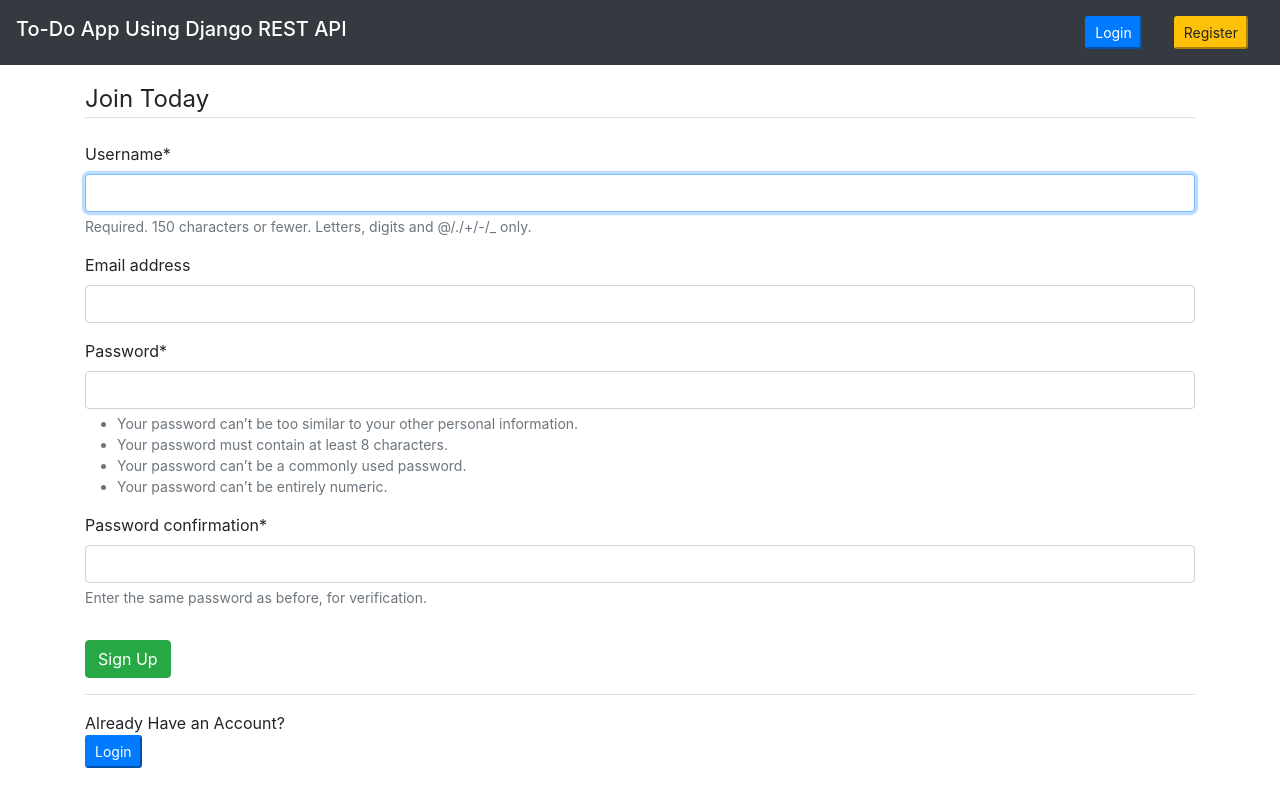
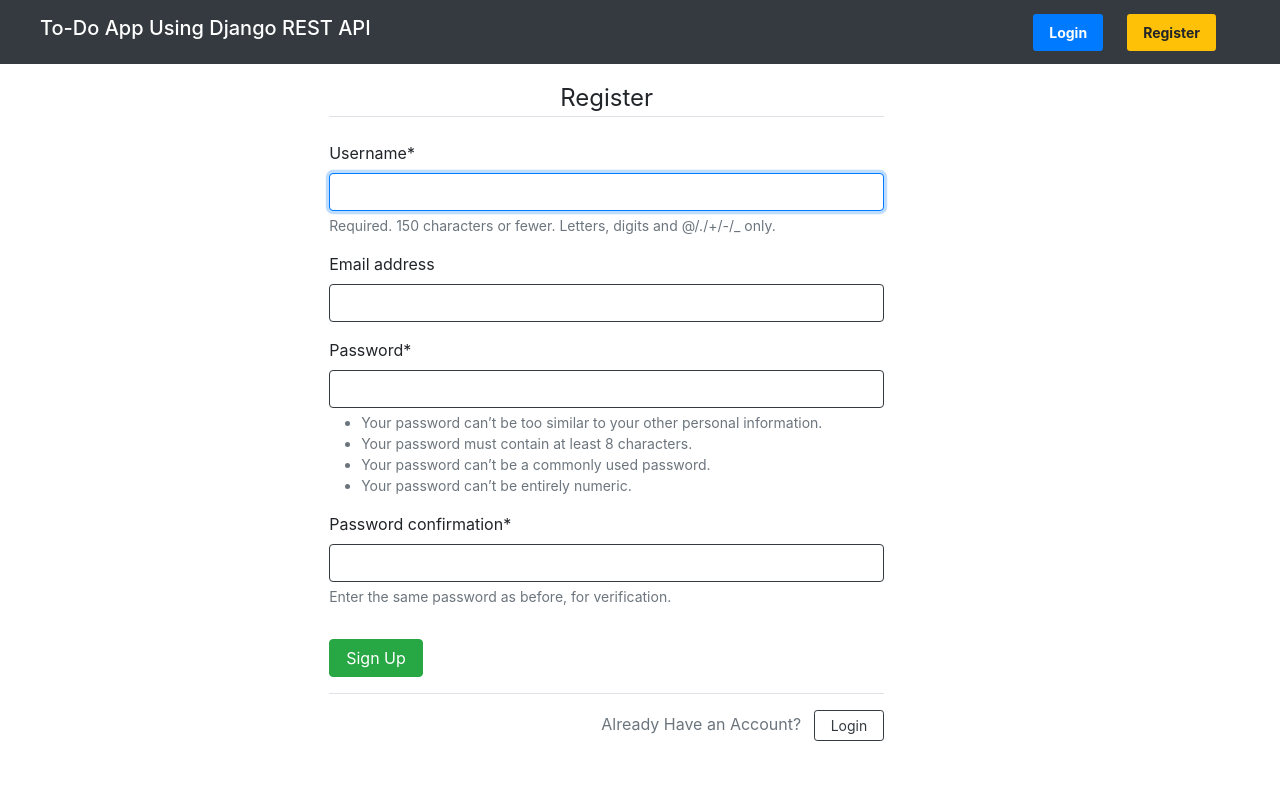
Before and after one commit to Gokulancv10/InternTask, a Django app: template todo/templates/todo/register.html in a window 1280 px wide. Run offline with Django 3.2, Linux system fonts and the light colour scheme; the template is opened without the code that fills it: values that come from a table or form of the project are taken from there, others are empty; parts of the project's set-up code (start-up, migrations or seed data) failed here and were passed over; some libraries are stand-ins or nearby versions.

Commit message:
Updated url configuration error.
- Also, updated Login and Register templates.

```diff
--- a/static/css/main.css
+++ b/static/css/main.css
@@ -1,6 +1,16 @@
 * {
     padding: 0;
     margin: 0;
+}
+
+.content-section {
+    width: 50% !important;
+    margin-left: 22%;
+    margin-right: 22%;
+}
+
+legend {
+    text-align: center;
 }
 
 button {
@@ -99,3 +109,11 @@
     font-family: Verdana, Geneva, Tahoma, sans-serif;
     font-weight: bold;
 }
+
+.form-control {
+    border: 1px solid #343a40 !important;
+}
+
+.form-control:focus {
+    border-color: #007bff !important;
+}
--- a/static/js/main.js
+++ b/static/js/main.js
@@ -320,7 +320,7 @@
                             }
                         })(taskItems[task]))
 
-                        if(taskItems[task].completed===true){
+                        if(taskItems[task].completed === true) {
                             $(`#task_${taskItems[task].id}`).removeClass("list-group-item-danger")
                             $(`#task_${taskItems[task].id}`).addClass("list-group-item-dark")
                             $(`#edit-task_${taskItems[task].id}`).remove()
@@ -428,7 +428,6 @@
 
             },
             error: function(err) {
-                alert("check the console for errors");
                 console.log(err);
             }
         })
--- a/todo/templates/todo/index.html
+++ b/todo/templates/todo/index.html
@@ -12,7 +12,7 @@
 </head>
 <body>
 	<nav class="navbar navbar-dark bg-dark">
-	    <h3 class="navbar-brand">To-Do App Using Django REST API</h3>
+	    <h3 class="navbar-brand ml-lg-4">To-Do App Using Django REST API</h3>
         {% if user.is_authenticated %}
         	<a class="nav-item nav-link" href="{% url 'logout' %}">
         		<button class="btn-sm btn-primary">
@@ -20,18 +20,14 @@
         		</button>
         	</a>
         {% else %}
-	        <section class="form-inline">
-	            <a class="nav-item nav-link" href="{% url 'login' %}">
-	            	<button class="btn-sm btn-primary">
-	            		Login
-	            	</button>
+	        <div class="form-inline">
+	            <a class="nav-item nav-link btn-sm btn-primary font-weight-bold" href="{% url 'login' %}">
+	            	Login
 	            </a>
-	            <a class="nav-item nav-link" href="{% url 'register' %}">
-	            	<button class="btn-sm btn-warning">
-	            		Register
-	            	</button>
+	            <a class="btn-sm btn-warning nav-item nav-link ml-lg-4 mr-lg-5 font-weight-bold" href="{% url 'register' %}">
+	            	Register
 	            </a>
-	        </section>
+	        </div>
         {% endif %}
 	</nav>
 	<div class="container mt-3">
--- a/todo/templates/todo/login.html
+++ b/todo/templates/todo/login.html
@@ -12,13 +12,15 @@
 
             </fieldset>
             <div class="form-group">
-                <button class="btn btn-info" type="submit">Login</button>
+                <button class="btn btn-sm btn-outline-danger px-lg-4" type="submit">Login</button>
             </div>
 
-            <div class="border-top pt-3">
+            <div class="border-top text-right pt-3">
                 <medium class="text-muted">
-                    Don't Have an Account? <a href="{% url 'register' %}" class="ml-2">
-                        <button class="btn-sm btn-outline-primary">Sign Up</button></a>
+                    Don't Have an Account?
+                    <a href="{% url 'register' %}" class="btn btn-sm btn-outline-success ml-2 px-lg-3">
+                        Sign Up
+                    </a>
                 </medium>
             </div>
         </form>
--- a/todo/templates/todo/main.html
+++ b/todo/templates/todo/main.html
@@ -2,14 +2,14 @@
 {% block content %}
 <div class="center-column" id="center-column">
     <h5 class="card-title" id="welcome" data-id={{ request.user.id }}>
-        Hello {{ request.user.username }}, Create your todo list's
+        Hello {{ request.user.username }}, Create your todo list
     </h5>
     <div id="addTodoForm">
         <form action="" method="">
             <div class="input-group-append">
                 <input type="text" class="title-input" required name="title" placeholder="e.g. Chemistry">
                 <button type="submit" class="form-control btn btn-primary mr-sm-2" id="addTodobtn">
-                    Submit
+                    Add Todo
                 </button>
             </div>
         </form>
@@ -23,7 +23,7 @@
                     Incomplete Todo Items
                 </h5>
                 <hr />
-                <div class="list-group flex-wrap" id="incompleteTodo">
+                <div class="list-group" id="incompleteTodo">
                 </div>
                 <hr>
                 <nav aria-label="..." id="incompletePagination">
--- a/todo/templates/todo/register.html
+++ b/todo/templates/todo/register.html
@@ -7,18 +7,21 @@
         <form action="" method="POST">
             {% csrf_token %}
             <fieldset class="form-group">
-                <legend class="border-bottom mb-4">Join Today</legend>
+                <legend class="border-bottom text-center mb-4">Register</legend>
                 {{ form | crispy }}
 
             </fieldset>
             <div class="form-group">
-                <button class="btn btn-success" type="submit">Sign Up</button>
+                <button class="btn btn-success px-lg-3" type="submit">Sign Up</button>
             </div>
         </form>
 
-        <div class="border-top pt-3">
-            <medium class="text">
-                Already Have an Account? <a href="{% url 'login' %}" class="ml-2"><button class="btn-sm btn-primary">Login</button></a>
+        <div class="border-top text-right pt-3">
+            <medium class="text-muted">
+                Already Have an Account?
+                <a href="{% url 'login' %}" class="btn btn-sm btn-outline-dark ml-2 px-lg-3">
+                    Login
+                </a>
             </medium>
         </div>
     </div>
--- a/todo/urls.py
+++ b/todo/urls.py
@@ -4,7 +4,7 @@
 from . import views
 
 urlpatterns = [
-    path('', views.list, name='home'),
+    path('', views.home, name='home'),
     path('register/', views.register, name='register'),
     path('login/', auth_views.LoginView.as_view(
         template_name='todo/login.html'), name='login'),
@@ -15,27 +15,21 @@
     path('api/', views.apiOverview, name="apiOverview"),
 
     # API for Todo items
-    path('api/todo-list/<int:todo_id>/',
-         views.todoListView, name="todoListViewAPI"),
-    path('api/create-todo/', views.createTodo, name="createTodoAPI"),
-    path('api/update-todo/<int:todo_id>/',
-         views.updateTodo, name="todoUpdateAPI"),
-    path('api/delete-todo/<int:todo_id>/',
-         views.deleteTodo, name="todoDeleteAPI"),
+    path('api/todo/<int:todo_id>/', views.todoListView,),
+    path('api/task/<int:task_id>/', views.taskListView,),
+    path('api/create-todo/', views.createTodo,),
+    path('api/update-todo/<int:todo_id>/', views.updateTodo,),
+    path('api/delete-todo/<int:todo_id>/', views.deleteTodo,),
     path('api/completeTodoTask/<int:todo_id>/', views.completeTodoTask),
     path('api/complete-task/<int:task_id>/', views.completeTask),
 
     # API for Task items
-    path('api/task-list/<int:task_id>/',
-         views.taskListView, name="taskListViewAPI"),
-    path('api/create-task/', views.createTask, name="createTaskAPI"),
-    path('api/update-task/<int:task_id>/',
-         views.updateTask, name="taskUpdateAPI"),
-    path('api/delete-task/<int:task_id>/',
-         views.deleteTask, name="taskDeleteAPI"),
+    path('api/create-task/', views.createTask,),
+    path('api/update-task/<int:task_id>/', views.updateTask,),
+    path('api/delete-task/<int:task_id>/', views.deleteTask,),
 
     # API - Paginated Incomplete Todo Items
-    path('api/todo-incomplete/', views.todoIncomplete, name='todoIncomplete'),
+    path('api/todo-incomplete/', views.todoIncomplete,),
     # API - Paginated Completed Todo Items
-    path('api/todo-completed/', views.todoCompleted, name='todoIncomplete')
+    path('api/todo-completed/', views.todoCompleted,)
 ]
```
Also changed, not shown: todo/templates/todo/logout.html (+5 -3 lines), todo/views.py (+38 -7 lines), db.sqlite3.
